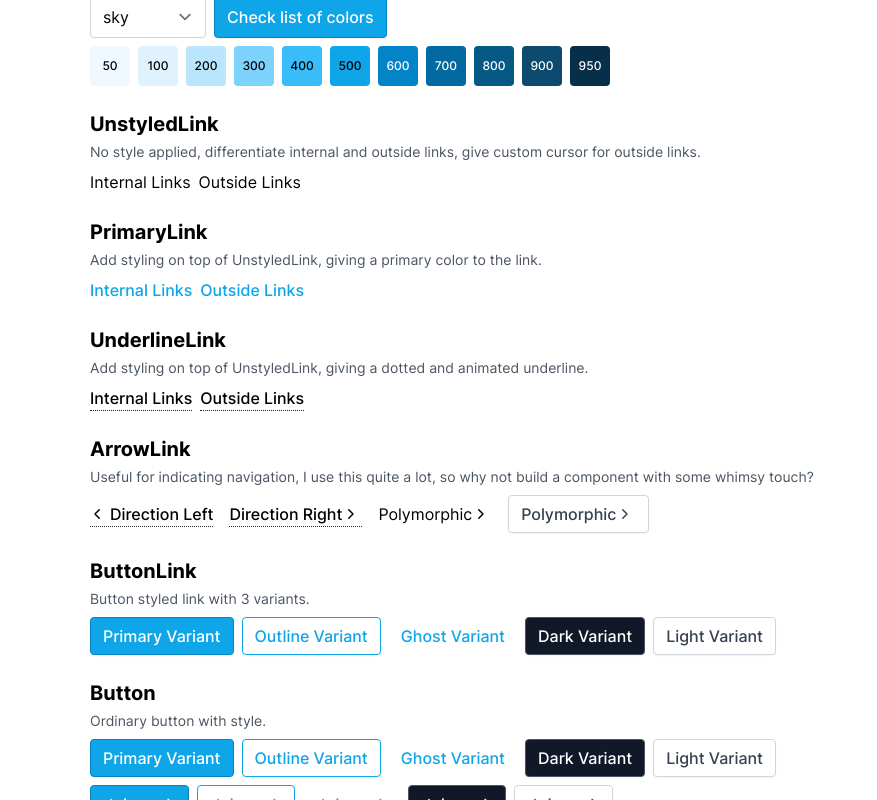
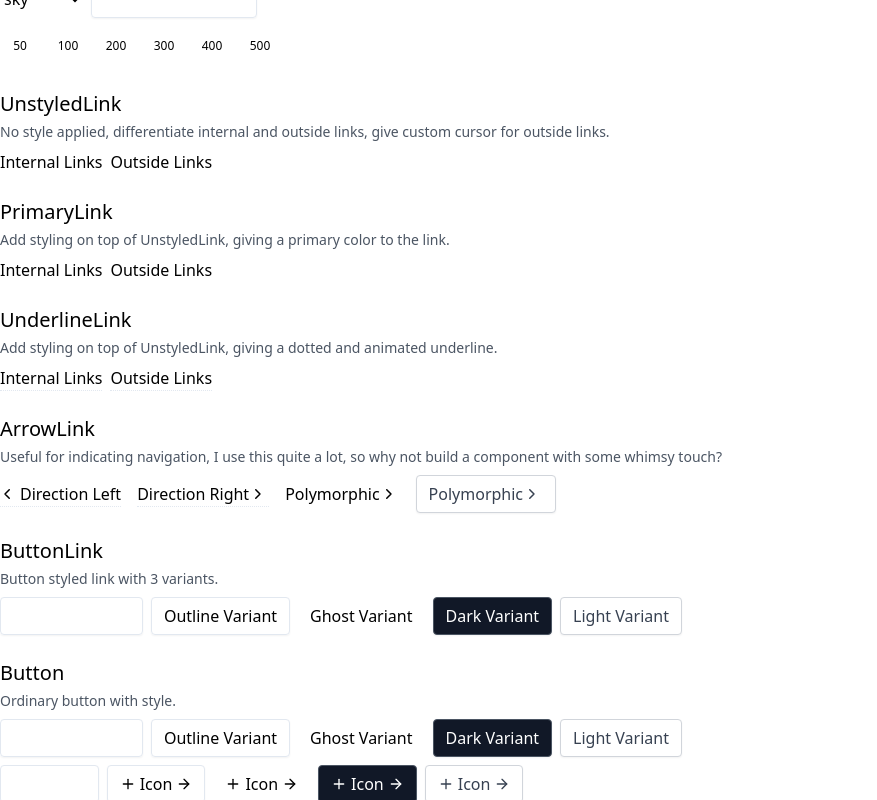
Before and after one commit to johanviberg/nextword, a Next.js app: page /components in a window 1280 px wide. Shown: the part 320-1120 px from the top of the page, without its empty margins (0-877 px from the left). Built offline with nearby package versions, Linux system fonts and the light colour scheme.

Commit message:
feat: add shadcn/ui

```diff
--- a/package.json
+++ b/package.json
@@ -18,13 +18,15 @@
     "prepare": "husky install"
   },
   "dependencies": {
+    "class-variance-authority": "^0.7.0",
     "clsx": "^2.1.0",
     "lucide-react": "^0.321.0",
     "next": "^14.1.0",
     "react": "^18.2.0",
     "react-dom": "^18.2.0",
     "react-icons": "^4.12.0",
-    "tailwind-merge": "^2.2.1"
+    "tailwind-merge": "^2.2.1",
+    "tailwindcss-animate": "^1.0.7"
   },
   "devDependencies": {
     "@commitlint/cli": "^16.3.0",
--- a/src/lib/utils.ts
+++ b/src/lib/utils.ts
@@ -1,7 +1,6 @@
-import clsx, { ClassValue } from 'clsx';
+import { type ClassValue, clsx } from 'clsx';
 import { twMerge } from 'tailwind-merge';
 
-/** Merge classes with tailwind-merge with clsx full feature */
 export function cn(...inputs: ClassValue[]) {
   return twMerge(clsx(inputs));
 }
--- a/src/styles/globals.css
+++ b/src/styles/globals.css
@@ -2,117 +2,75 @@
 @tailwind components;
 @tailwind utilities;
 
-:root {
-  /* #region  /**=========== Primary Color =========== */
-  /* !STARTERCONF Customize these variable, copy and paste from /styles/colors.css for list of colors */
-  --tw-color-primary-50: 240 249 255;
-  --tw-color-primary-100: 224 242 254;
-  --tw-color-primary-200: 186 230 253;
-  --tw-color-primary-300: 125 211 252;
-  --tw-color-primary-400: 56 189 248;
-  --tw-color-primary-500: 14 165 233;
-  --tw-color-primary-600: 2 132 199;
-  --tw-color-primary-700: 3 105 161;
-  --tw-color-primary-800: 7 89 133;
-  --tw-color-primary-900: 12 74 110;
-  --color-primary-50: rgb(var(--tw-color-primary-50)); /* #f0f9ff */
-  --color-primary-100: rgb(var(--tw-color-primary-100)); /* #e0f2fe */
-  --color-primary-200: rgb(var(--tw-color-primary-200)); /* #bae6fd */
-  --color-primary-300: rgb(var(--tw-color-primary-300)); /* #7dd3fc */
-  --color-primary-400: rgb(var(--tw-color-primary-400)); /* #38bdf8 */
-  --color-primary-500: rgb(var(--tw-color-primary-500)); /* #0ea5e9 */
-  --color-primary-600: rgb(var(--tw-color-primary-600)); /* #0284c7 */
-  --color-primary-700: rgb(var(--tw-color-primary-700)); /* #0369a1 */
-  --color-primary-800: rgb(var(--tw-color-primary-800)); /* #075985 */
-  --color-primary-900: rgb(var(--tw-color-primary-900)); /* #0c4a6e */
-  /* #endregion  /**======== Primary Color =========== */
+@layer base {
+  :root {
+    --background: 0 0% 100%;
+    --foreground: 222.2 84% 4.9%;
+
+    --card: 0 0% 100%;
+    --card-foreground: 222.2 84% 4.9%;
+
+    --popover: 0 0% 100%;
+    --popover-foreground: 222.2 84% 4.9%;
+
+    --primary: 222.2 47.4% 11.2%;
+    --primary-foreground: 210 40% 98%;
+
+    --secondary: 210 40% 96.1%;
+    --secondary-foreground: 222.2 47.4% 11.2%;
+
+    --muted: 210 40% 96.1%;
+    --muted-foreground: 215.4 16.3% 46.9%;
+
+    --accent: 210 40% 96.1%;
+    --accent-foreground: 222.2 47.4% 11.2%;
+
+    --destructive: 0 84.2% 60.2%;
+    --destructive-foreground: 210 40% 98%;
+
+    --border: 214.3 31.8% 91.4%;
+    --input: 214.3 31.8% 91.4%;
+    --ring: 222.2 84% 4.9%;
+
+    --radius: 0.5rem;
+  }
+
+  .dark {
+    --background: 222.2 84% 4.9%;
+    --foreground: 210 40% 98%;
+
+    --card: 222.2 84% 4.9%;
+    --card-foreground: 210 40% 98%;
+
+    --popover: 222.2 84% 4.9%;
+    --popover-foreground: 210 40% 98%;
+
+    --primary: 210 40% 98%;
+    --primary-foreground: 222.2 47.4% 11.2%;
+
+    --secondary: 217.2 32.6% 17.5%;
+    --secondary-foreground: 210 40% 98%;
+
+    --muted: 217.2 32.6% 17.5%;
+    --muted-foreground: 215 20.2% 65.1%;
+
+    --accent: 217.2 32.6% 17.5%;
+    --accent-foreground: 210 40% 98%;
+
+    --destructive: 0 62.8% 30.6%;
+    --destructive-foreground: 210 40% 98%;
+
+    --border: 217.2 32.6% 17.5%;
+    --input: 217.2 32.6% 17.5%;
+    --ring: 212.7 26.8% 83.9%;
+  }
 }
 
 @layer base {
-  /* inter var - latin */
-  @font-face {
-    font-family: 'Inter';
-    font-style: normal;
-    font-weight: 100 900;
-    font-display: optional;
-    src: url('/fonts/inter-var-latin.woff2') format('woff2');
-    unicode-range: U+0000-00FF, U+0131, U+0152-0153, U+02BB-02BC, U+02C6, U+02DA,
-      U+02DC, U+2000-206F, U+2074, U+20AC, U+2122, U+2191, U+2193, U+2212,
-      U+2215, U+FEFF, U+FFFD;
+  * {
+    @apply border-border;
   }
-
-  .cursor-newtab {
-    cursor: url('/images/new-tab.png') 10 10, pointer;
-  }
-
-  /* #region  /**=========== Typography =========== */
-  .h0 {
-    @apply font-primary text-3xl font-bold md:text-5xl;
-  }
-
-  h1,
-  .h1 {
-    @apply font-primary text-2xl font-bold md:text-4xl;
-  }
-
-  h2,
-  .h2 {
-    @apply font-primary text-xl font-bold md:text-3xl;
-  }
-
-  h3,
-  .h3 {
-    @apply font-primary text-lg font-bold md:text-2xl;
-  }
-
-  h4,
-  .h4 {
-    @apply font-primary text-base font-bold md:text-lg;
-  }
-
-  body,
-  .p {
-    @apply font-primary text-sm md:text-base;
-  }
-  /* #endregion  /**======== Typography =========== */
-
-  .layout {
-    /* 1100px */
-    max-width: 68.75rem;
-    @apply mx-auto w-11/12;
-  }
-
-  .bg-dark a.custom-link {
-    @apply border-gray-200 hover:border-gray-200/0;
-  }
-
-  /* Class to adjust with sticky footer */
-  .min-h-main {
-    @apply min-h-[calc(100vh-56px)];
+  body {
+    @apply bg-background text-foreground;
   }
 }
-
-@layer utilities {
-  .animated-underline {
-    background-image: linear-gradient(#33333300, #33333300),
-      linear-gradient(
-        to right,
-        var(--color-primary-400),
-        var(--color-primary-500)
-      );
-    background-size: 100% 2px, 0 2px;
-    background-position: 100% 100%, 0 100%;
-    background-repeat: no-repeat;
-  }
-  @media (prefers-reduced-motion: no-preference) {
-    .animated-underline {
-      transition: 0.3s ease;
-      transition-property: background-size, color, background-color,
-        border-color;
-    }
-  }
-  .animated-underline:hover,
-  .animated-underline:focus-visible {
-    background-size: 0 2px, 100% 2px;
-  }
-}
--- a/tailwind.config.ts
+++ b/tailwind.config.ts
@@ -1,56 +1,80 @@
 import type { Config } from 'tailwindcss';
-import defaultTheme from 'tailwindcss/defaultTheme';
 
-export default {
-  content: ['./src/**/*.{js,jsx,ts,tsx}'],
+const config = {
+  darkMode: ['class'],
+  content: [
+    './pages/**/*.{ts,tsx}',
+    './components/**/*.{ts,tsx}',
+    './app/**/*.{ts,tsx}',
+    './src/**/*.{ts,tsx}',
+  ],
+  prefix: '',
   theme: {
+    container: {
+      center: true,
+      padding: '2rem',
+      screens: {
+        '2xl': '1400px',
+      },
+    },
     extend: {
-      fontFamily: {
-        primary: ['Inter', ...defaultTheme.fontFamily.sans],
+      colors: {
+        border: 'hsl(var(--border))',
+        input: 'hsl(var(--input))',
+        ring: 'hsl(var(--ring))',
+        background: 'hsl(var(--background))',
+        foreground: 'hsl(var(--foreground))',
+        primary: {
+          DEFAULT: 'hsl(var(--primary))',
+          foreground: 'hsl(var(--primary-foreground))',
+        },
+        secondary: {
+          DEFAULT: 'hsl(var(--secondary))',
+          foreground: 'hsl(var(--secondary-foreground))',
+        },
+        destructive: {
+          DEFAULT: 'hsl(var(--destructive))',
+          foreground: 'hsl(var(--destructive-foreground))',
+        },
+        muted: {
+          DEFAULT: 'hsl(var(--muted))',
+          foreground: 'hsl(var(--muted-foreground))',
+        },
+        accent: {
+          DEFAULT: 'hsl(var(--accent))',
+          foreground: 'hsl(var(--accent-foreground))',
+        },
+        popover: {
+          DEFAULT: 'hsl(var(--popover))',
+          foreground: 'hsl(var(--popover-foreground))',
+        },
+        card: {
+          DEFAULT: 'hsl(var(--card))',
+          foreground: 'hsl(var(--card-foreground))',
+        },
       },
-      colors: {
-        primary: {
-          // Customize it on globals.css :root
-          50: 'rgb(var(--tw-color-primary-50) / <alpha-value>)',
-          100: 'rgb(var(--tw-color-primary-100) / <alpha-value>)',
-          200: 'rgb(var(--tw-color-primary-200) / <alpha-value>)',
-          300: 'rgb(var(--tw-color-primary-300) / <alpha-value>)',
-          400: 'rgb(var(--tw-color-primary-400) / <alpha-value>)',
-          500: 'rgb(var(--tw-color-primary-500) / <alpha-value>)',
-          600: 'rgb(var(--tw-color-primary-600) / <alpha-value>)',
-          700: 'rgb(var(--tw-color-primary-700) / <alpha-value>)',
-          800: 'rgb(var(--tw-color-primary-800) / <alpha-value>)',
-          900: 'rgb(var(--tw-color-primary-900) / <alpha-value>)',
-          950: 'rgb(var(--tw-color-primary-950) / <alpha-value>)',
-        },
-        dark: '#222222',
+      borderRadius: {
+        lg: 'var(--radius)',
+        md: 'calc(var(--radius) - 2px)',
+        sm: 'calc(var(--radius) - 4px)',
       },
       keyframes: {
-        flicker: {
-          '0%, 19.999%, 22%, 62.999%, 64%, 64.999%, 70%, 100%': {
-            opacity: '0.99',
-            filter:
-              'drop-shadow(0 0 1px rgba(252, 211, 77)) drop-shadow(0 0 15px rgba(245, 158, 11)) drop-shadow(0 0 1px rgba(252, 211, 77))',
-          },
-          '20%, 21.999%, 63%, 63.999%, 65%, 69.999%': {
-            opacity: '0.4',
-            filter: 'none',
-          },
+        'accordion-down': {
+          from: { height: '0' },
+          to: { height: 'var(--radix-accordion-content-height)' },
         },
-        shimmer: {
-          '0%': {
-            backgroundPosition: '-700px 0',
-          },
-          '100%': {
-            backgroundPosition: '700px 0',
-          },
+        'accordion-up': {
+          from: { height: 'var(--radix-accordion-content-height)' },
+          to: { height: '0' },
         },
       },
       animation: {
-        flicker: 'flicker 3s linear infinite',
-        shimmer: 'shimmer 1.3s linear infinite',
+        'accordion-down': 'accordion-down 0.2s ease-out',
+        'accordion-up': 'accordion-up 0.2s ease-out',
       },
     },
   },
-  plugins: [require('@tailwindcss/forms')],
+  plugins: [require('tailwindcss-animate')],
 } satisfies Config;
+
+export default config;
```
Also changed, not shown: components.json (added), 1 other file (tests, documents, lock files or other folders).
